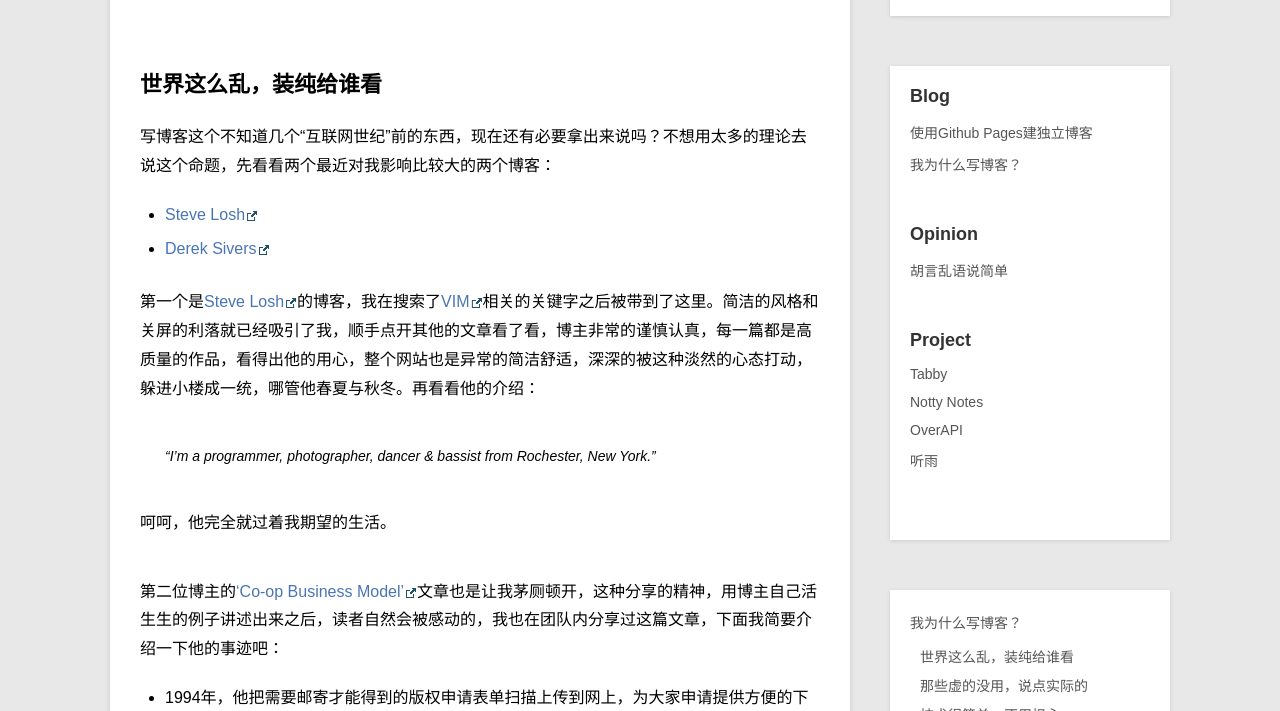
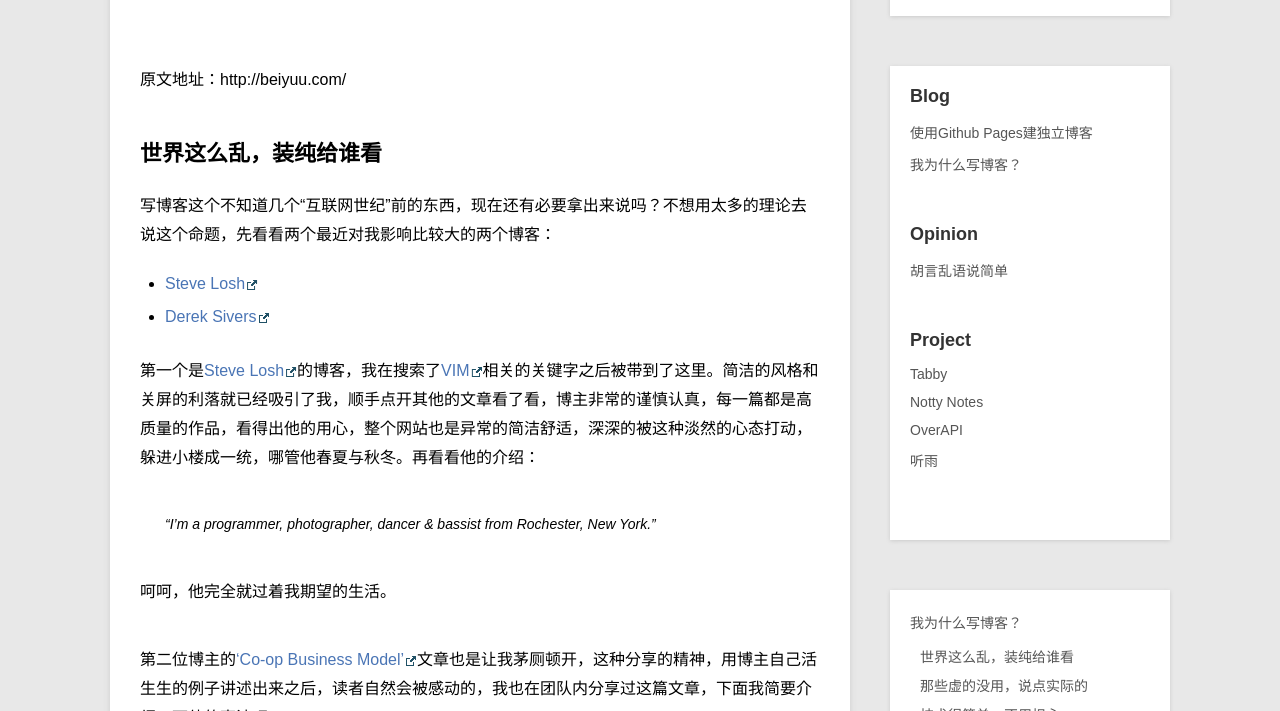
Before and after one commit to ericcoderr/ericcoderr.github.io, a Jekyll site: the page built from _posts/blog/2011-12-18-why-blog.md, in a window 1280 px wide and 900 px high, cut to the strip 189-900 px from the top of the window. Built offline with Jekyll 4.4.1, drawn with Linux system fonts in a browser that asks for light colours; Markdown is read by kramdown in place of the engine named in the settings.

Commit message:
Update 2011-12-18-why-blog.md

```diff
--- a/_posts/blog/2011-12-18-why-blog.md
+++ b/_posts/blog/2011-12-18-why-blog.md
@@ -4,6 +4,9 @@ title:      我为什么写博客？
 category: blog
 description: 写博客这个这么古老的行为，还有必要拿出来说吗，我看有。
 ---
+
+原文地址：http://beiyuu.com/
+
 
 ## 世界这么乱，装纯给谁看
 
```
